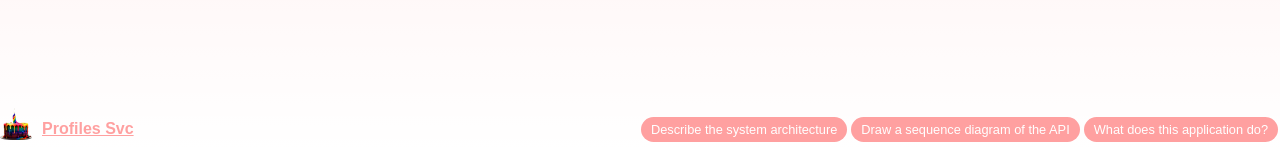
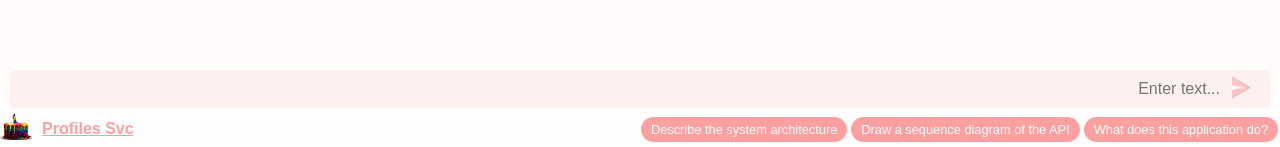
Before and after one commit to sfncook/cakedocs-web-ui, a Next.js app: page / in a window 1280 px wide. Shown: the part 650-797 px from the top of the page. Built offline with nearby package versions, Linux system fonts and the light colour scheme.

Commit message:
Query Input

```diff
--- /dev/null
+++ b/components/QueryInput.js
@@ -0,0 +1,21 @@
+import React from 'react';
+import styles from '@/styles/QueryInput.module.css'
+import Image from 'next/image'
+
+export default function QueryInput ({  }) {
+
+    return (
+      <div className={styles.queryInputContainer}>
+        <input type="text" className={styles.textInput} placeholder="Enter text..."/>
+        <button className={styles.submitBtn}>
+          <Image
+            src="/submit.png"
+            alt="Submit"
+            width={10}
+            height={10}
+            priority
+          />
+        </button>
+      </div>
+    );
+};
--- a/pages/index.js
+++ b/pages/index.js
@@ -2,6 +2,7 @@ import Head from 'next/head'
 import {Inter} from 'next/font/google'
 import styles from '@/styles/Home.module.css'
 import FooterContainer from "@/components/FooterContainer";
+import QueryInput from "@/components/QueryInput";
 
 const inter = Inter({ subsets: ['latin'] })
 
@@ -15,6 +16,7 @@ export default function Home() {
         <link rel="icon" href="/favicon.ico" />
       </Head>
       <main className={`${styles.main} ${inter.className}`}>
+        <QueryInput />
         <FooterContainer />
       </main>
     </>
--- a/styles/FooterContainer.module.css
+++ b/styles/FooterContainer.module.css
@@ -1,6 +1,5 @@
 .footerContainer {
   width: 100%;
-  position: absolute;
   bottom: 0;
   left: 0;
   display: flex;
--- a/styles/Home.module.css
+++ b/styles/Home.module.css
@@ -1,7 +1,7 @@
 .main {
   display: flex;
   flex-direction: column;
-  justify-content: space-between;
+  justify-content: flex-end;
   align-items: center;
   padding: 0;
   min-height: 100vh;
--- /dev/null
+++ b/styles/QueryInput.module.css
@@ -0,0 +1,43 @@
+.queryInputContainer {
+  position: relative;
+  width: 100%;
+  padding: 0 10px;
+}
+
+.textInput {
+  background-color: #FFF0F0;
+  width: 100%;
+  padding: 10px 50px 10px 10px;
+  border: 0;
+  border-radius: 4px;
+  font-size: 16px;
+  box-sizing: border-box;
+  text-align: right;
+}
+
+.submitBtn {
+  cursor: pointer;
+  position: absolute;
+  right: 10px;
+  top: 50%;
+  transform: translateY(-50%);
+  padding: 5px 10px;
+  background-color: transparent;
+  color: white;
+  border: none;
+  border-radius: 4px;
+  cursor: pointer;
+  font-size: 14px; /* Reduced font size */
+  transition: background-color 0.3s; /* Smooth transition for hover effect */
+  margin-right: 10px; /* Added margin around the button */
+}
+
+.submitBtn:hover {
+  background-color: #FF7070; /* Darker blue on hover */
+}
+
+.submitBtn img {
+  width: 100%;
+  height: 100%;
+  object-fit: cover; /* Ensures the image scales and fits within the button */
+}
```
Also changed, not shown: public/submit.png (added), 1 other file (tests, documents, lock files or other folders).
